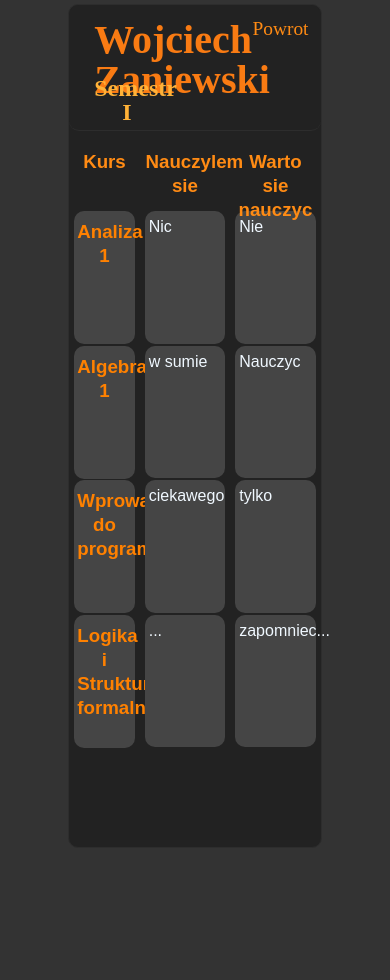
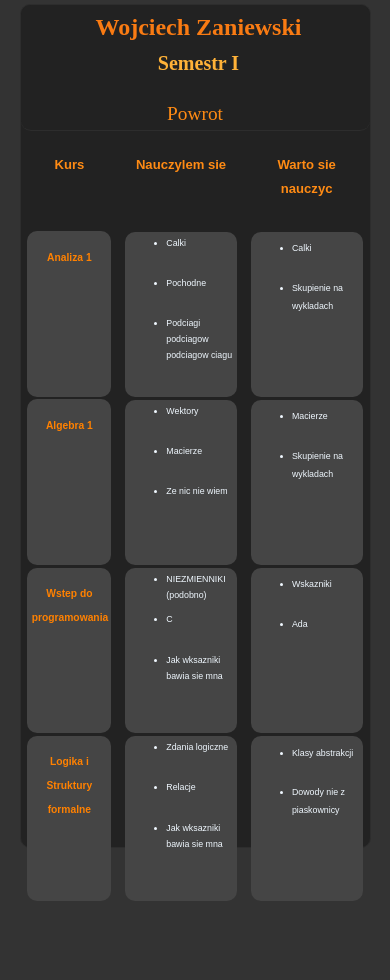
Before and after one commit to Lukximb/myEducation, a PHP site: page /education/I/index.html in a window 390 px wide. Run offline with PHP 8.4, Linux system fonts and the light colour scheme.

Commit message:
I sem complete with responsive

```diff
--- a/education/I/index.html
+++ b/education/I/index.html
@@ -32,7 +32,7 @@
                         <h3>Algebra 1</h3>
                     </div>
                     <div class="course">
-                        <h3>Wprowadzenie do programowania</h3>
+                        <h3>Wstep do programowania</h3>
                     </div>
                     <div class="course">
                         <h3>Logika i Struktury formalne</h3>
@@ -43,33 +43,61 @@
                         <h3>Nauczylem sie</h3>
                     </div>
                     <div class="description">
-                        Nic
+                        <ul>
+                            <li>Calki</li>
+                            <li>Pochodne</li>
+                            <li>Podciagi podciagow podciagow ciagu</li>
+                        </ul>
                     </div>
                     <div class="description">
-                        w sumie
+                        <ul>
+                            <li>Wektory</li>
+                            <li>Macierze</li>
+                            <li>Ze nic nie wiem</li>
+                        </ul>
                     </div>
                     <div class="description">
-                        ciekawego
+                        <ul>
+                            <li>NIEZMIENNIKI (podobno)</li>
+                            <li>C</li>
+                            <li>Jak wksazniki bawia sie mna</li>
+                        </ul>
                     </div>
                     <div class="description">
-                        ...
+                        <ul>
+                            <li>Zdania logiczne</li>
+                            <li>Relacje</li>
+                            <li>Jak wksazniki bawia sie mna</li>
+                        </ul>
                     </div>
                 </div>
                 <div class="column2">
                     <div class="tittle">
                         <h3>Warto sie nauczyc</h3>
                     </div>
-                    <div class="description">
-                        Nie
+                    <div class="description2">
+                        <ul>
+                            <li>Calki</li>
+                            <li>Skupienie na wykladach</li>
+                        </ul>
                     </div>
-                    <div class="description">
-                        Nauczyc
+                    <div class="description2">
+                        <ul>
+                            <li>Macierze</li>
+                            <li>Skupienie na wykladach</li>
+                        </ul>
                     </div>
-                    <div class="description">
-                        tylko
+                    <div class="description2">
+                        <ul>
+                            <li>Wskazniki</li>
+                            <li>Ada</li>
+                        </ul>
                     </div>
-                    <div class="description">
-                        zapomniec...
+                    <div class="description2">
+                        <ul>
+                            <li>Klasy abstrakcji</li>
+                            <li>Dowody nie z piaskownicy</li>
+                        </ul>
                     </div>
                 </div>
             </div>
--- a/education/I/styles.css
+++ b/education/I/styles.css
@@ -56,6 +56,10 @@ a:hover {
 
 a:active {
     text-decoration: underline;
+}
+
+li {
+    max-height: 30%;
 }
 
 .container {
@@ -125,13 +129,171 @@ a:active {
     color: #FF8100;
     margin-top: 3%;
     padding: 5%;
+    padding-top: 10%;
     max-height: 20%;
 }
 
 .description {
     background-color: #454545;
+    font-size: 90%;
     color: aliceblue;
     margin-top: 2.2%;
-    padding: 5%;
+    padding: 1%;
+    padding-top: 3%;
     max-height: 20%;
 }
+
+.description2 {
+    background-color: #454545;
+    color: aliceblue;
+    margin-top: 2.2%;
+    padding: 1%;
+    padding-top: 7%;
+    max-height: 20%;
+}
+
+@media only screen and (max-width:1500px) {
+
+    .header-txt {
+        width: 60%;
+        padding: 0;
+        margin: 1% 10%;
+        float: left;
+    }
+
+    h1 {
+        line-height: 32px;
+        font-size: 30px;
+        margin: 8px 0;
+        max-height: 40%;
+    }
+
+    h2 {
+        line-height: 28px;
+        font-size: 24px;
+        margin: 6px 0;
+        max-height: 40%;
+    }
+
+    li {
+        font-size: 95%;
+        max-height: 20%;
+    }
+
+    .course {
+        font-size: 90%;
+    }
+}
+
+@media only screen and (max-width:1000px) {
+
+    .goback {
+        width: 40%;
+        margin-top: -12%;
+        float: right;
+    }
+
+    .header-txt {
+        width: 100%;
+        padding: 0;
+        margin: 1%;
+        text-align: center;
+    }
+
+    h1 {
+        line-height: 26px;
+        font-size: 24px;
+        margin: 6px 0;
+        max-height: 40%;
+    }
+
+    h2 {
+        line-height: 22px;
+        font-size: 20px;
+        margin: 5px 0;
+        max-height: 40%;
+    }
+
+    li {
+        font-size: 70%;
+        max-height: 20%;
+    }
+
+    .tittle {
+        font-size: 85%;
+    }
+
+    .course {
+        font-size: 70%;
+    }
+
+    .description {
+        font-size: 85%;
+        margin-top: 2.2%;
+    }
+}
+
+@media only screen and (max-width:750px) {
+
+    .middle {
+        width: 90%;
+    }
+
+    .goback {
+        width: 100%;
+        margin: 0;
+        margin-top: -5%;
+        padding: 0;
+        position: static;
+    }
+
+    .header-txt {
+        width: 100%;
+        padding: 0;
+    }
+
+    h1 {
+        line-height: 26px;
+        font-size: 24px;
+        margin: 6px 0;
+        max-height: 25%;
+    }
+
+    h2 {
+        line-height: 22px;
+        font-size: 20px;
+        margin: 5px 0;
+        max-height: 25%;
+    }
+
+    li {
+        margin: 0;
+        font-size: 65%;
+        max-height: 25%;
+    }
+
+    .column1, .column2 {
+        height: 100%;
+    }
+
+    .tittle {
+        margin-top: 1%;
+        font-size: 70%;
+    }
+
+    .course {
+        font-size: 55%;
+    }
+
+    .description {
+        line-height: 16px;
+        font-size: 85%;
+        margin-top: 2.2%;
+    }
+
+    .description2 {
+        line-height: 18px;
+        font-size: 85%;
+        margin-top: 2.2%;
+    }
+}
```
Also changed, not shown: styles.css (+5 -59 lines).
